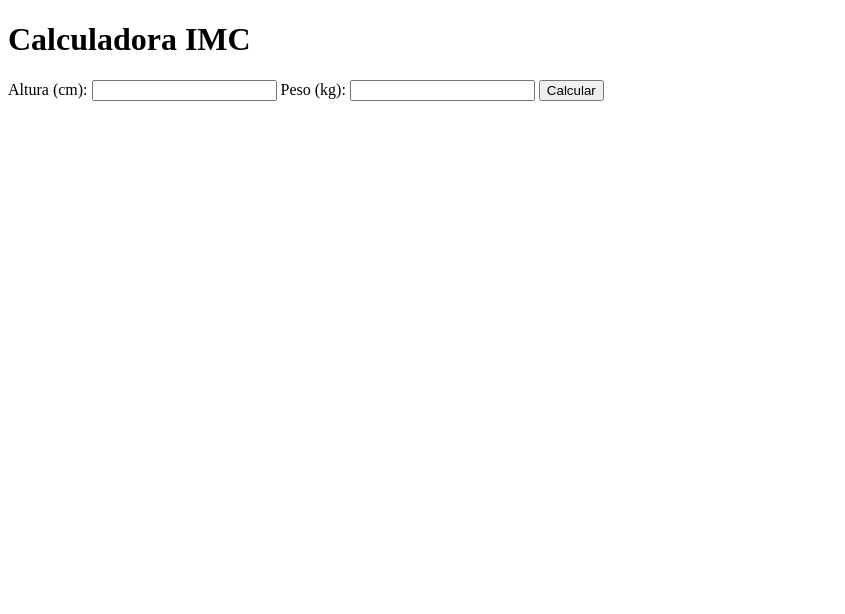
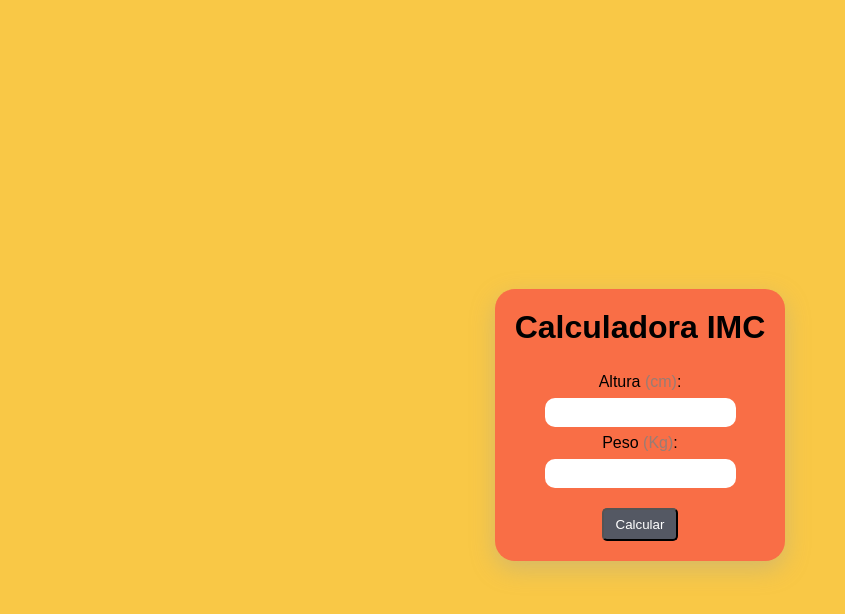
Before and after one commit to blanconuclear/IMC, a plain HTML site: page index.html in a window 1280 px wide. Shown: the whole page, without its empty margins (0-845 px from the left). Drawn offline with Linux system fonts and the light colour scheme.

Commit message:
proyecto funcionando

```diff
--- a/index.html
+++ b/index.html
@@ -8,15 +8,17 @@
     <link rel="stylesheet" href="style.css" />
   </head>
   <body>
-    <h1>Calculadora IMC</h1>
-    <form>
-      <label for="altura">Altura (cm):</label>
-      <input type="text" id="altura" name="altura" />
-      <label for="peso">Peso (kg):</label>
-      <input type="text" id="peso" name="peso" />
-      <button type="submit">Calcular</button>
-    </form>
     <p id="mostrarResultado"></p>
+    <div class="container">
+      <h1>Calculadora IMC</h1>
+      <form>
+        <label for="altura">Altura <span>(cm)</span>:</label>
+        <input type="number" id="altura" name="altura" />
+        <label for="peso">Peso <span>(Kg)</span>:</label>
+        <input type="number" id="peso" name="peso" />
+        <button>Calcular</button>
+      </form>
+    </div>
     <script src="index.js"></script>
   </body>
 </html>
--- a/index.js
+++ b/index.js
@@ -1,31 +1,29 @@
-const a = document.querySelector("altura");
-const p = document.querySelector("peso");
-// const boton = document.querySelector("button");
-const parrafoResultado = document.querySelector("mostrarResultado");
-const encabezado = document.querySelector("h1");
+const boton = document.querySelector("button");
+const parrafoResultado = document.querySelector("#mostrarResultado");
+const a = document.querySelector("#altura");
+const p = document.querySelector("#peso");
+
+//Función Botón.
+const mandarFormulario = () => {
+  boton.addEventListener("click", imc);
+};
 
 //Función para calcular en IMC.
-const imc = (a, p) => {
-  let r = (p / Math.pow(a / 100, 2)).toFixed(1);
+const imc = (e) => {
+  e.preventDefault();
+  let r = (p.value / Math.pow(a.value / 100, 2)).toFixed(1);
+
+  //Posibles casos según resultado.
+  if (r < 18.5) {
+    parrafoResultado.innerHTML = `Tu IMC es: ${r} Tu peso es inferior al normal`;
+  } else if (r >= 18.5 && r < 24.9) {
+    parrafoResultado.innerHTML = `Tu IMC es: ${r} Tu peso es normal`;
+  } else if (r >= 25 && r < 29.9) {
+    parrafoResultado.innerHTML = `Tu IMC es: ${r} Tu peso es superior al normal`;
+  } else if (r > 30) {
+    parrafoResultado.innerHTML = `Tu IMC es: ${r}
+    Tienes obesidad`;
+  }
 };
 
-const prueba = () => {
-  encabezado.addEventListener("click", () => {
-    console.log("hola");
-  });
-};
-
-prueba();
-
-/* let a = prompt("¿Cual es tu aaltura?");
-let p = prompt("¿Cual es tu peso?"); */
-//Posibles casos según resultado.
-/*  if (r < 18.5) {
-  `Tu IMC es: ${r} Tu p es inferior al normal`;
-} else if (r >= 18.5 && r < 24.9) {
-  `Tu IMC es: ${r} Tu p es normal`;
-} else if (r >= 25 && r < 29.9) {
-  `Tu IMC es: ${r} Tu p es superior al normal`;
-} else if (r > 30) {
-  `Tu IMC es: ${r} Tienes obesidad`;
-} */
+mandarFormulario();
--- a/style.css
+++ b/style.css
@@ -0,0 +1,77 @@
+* {
+  margin: 0;
+  padding: 0;
+  box-sizing: border-box;
+  font-family: Arial, Helvetica, sans-serif;
+}
+
+body {
+  height: 100vh;
+  display: flex;
+  flex-direction: column;
+  justify-content: center;
+  align-items: center;
+  background-color: #f9c846;
+}
+
+.container {
+  display: flex;
+  flex-direction: column;
+  justify-content: center;
+  align-items: center;
+
+  padding: 20px;
+  margin: 15px;
+  border-radius: 20px;
+  background-color: #f96e46;
+  box-shadow: rgba(149, 157, 165, 0.355) 0px 8px 24px;
+}
+
+h1 {
+  margin-bottom: 20px;
+  text-align: center;
+}
+form {
+  display: flex;
+  flex-direction: column;
+  justify-content: center;
+  align-items: center;
+}
+label {
+  margin: 7px;
+}
+
+input {
+  border-radius: 10px;
+  padding: 7px;
+  text-align: center;
+  border: none;
+}
+
+form label span {
+  color: rgba(128, 128, 128, 0.797);
+}
+
+button {
+  margin-top: 20px;
+  padding: 7px 12px;
+  border-radius: 5px;
+  transition: all 0.3s;
+  background-color: #545863;
+  color: white;
+  border: no;
+}
+
+button:hover {
+  cursor: pointer;
+  background-color: #545863c3;
+}
+
+p {
+  margin-bottom: 50px;
+  font-size: 20px;
+  font-weight: bold;
+  margin-left: 30px;
+  margin-right: 30px;
+  text-align: center;
+}
```
